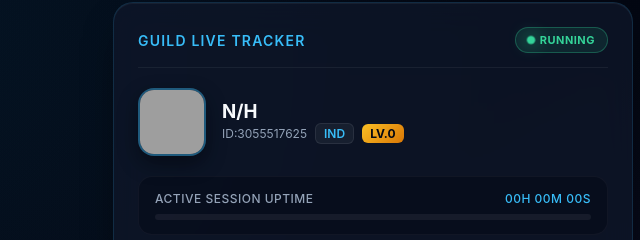
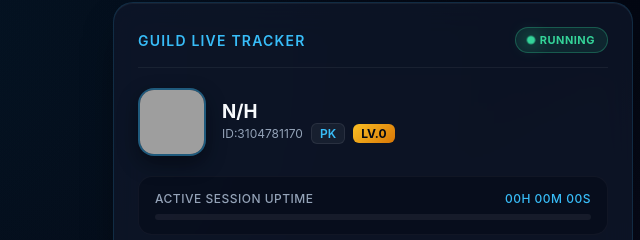
Before and after one commit to shanistoregit4/Guild_v2, a plain HTML site: page XEROX_MODS/index.html in a window 1280 px wide. Shown: the part 90-330 px from the top of the page, 267-907 px from the left. Drawn offline with Linux system fonts and the light colour scheme; no server answers; grey boxes are pictures that could not be loaded.

Commit message:
Update index.html

```diff
--- a/XEROX_MODS/index.html
+++ b/XEROX_MODS/index.html
@@ -485,8 +485,8 @@
                 <div class="guild-meta">
                     <h3 id="info-clan-name">N/H</h3>
                     <div class="guild-meta-tags">
-                        <span>ID:<span id="info-clan-id">3055517625</span></span>
-                        <span class="tag-region" id="info-clan-region">IND</span>
+                        <span>ID:<span id="info-clan-id">3104781170</span></span>
+                        <span class="tag-region" id="info-clan-region">PK</span>
                         <span class="tag-lvl">LV.<span id="info-clan-level">0</span></span>
                     </div>
                 </div>
```
